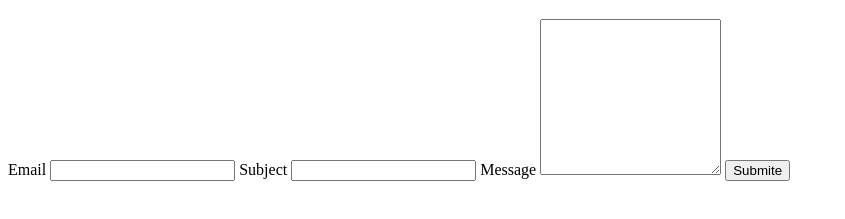
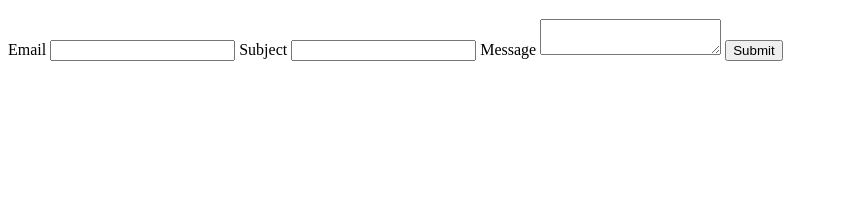
Before and after one commit to LeDoesCS/portfolio, a plain HTML site: page contact/index.html in a window 1280 px wide. Shown: the part 87-306 px from the top of the page, without its empty margins (0-845 px from the left). Drawn offline with Linux system fonts and the light colour scheme.

Commit message:
fix contact again

```diff
--- a/contact/index.html
+++ b/contact/index.html
@@ -29,10 +29,10 @@
 
       <label>
         Message
-        <textarea name="body" rows="10"></textarea>
+        <textarea name="body"></textarea>
       </label>
 
-      <button>Submite</button>
+      <button>Submit</button>
     </form>
   </main>
 </body>
```
